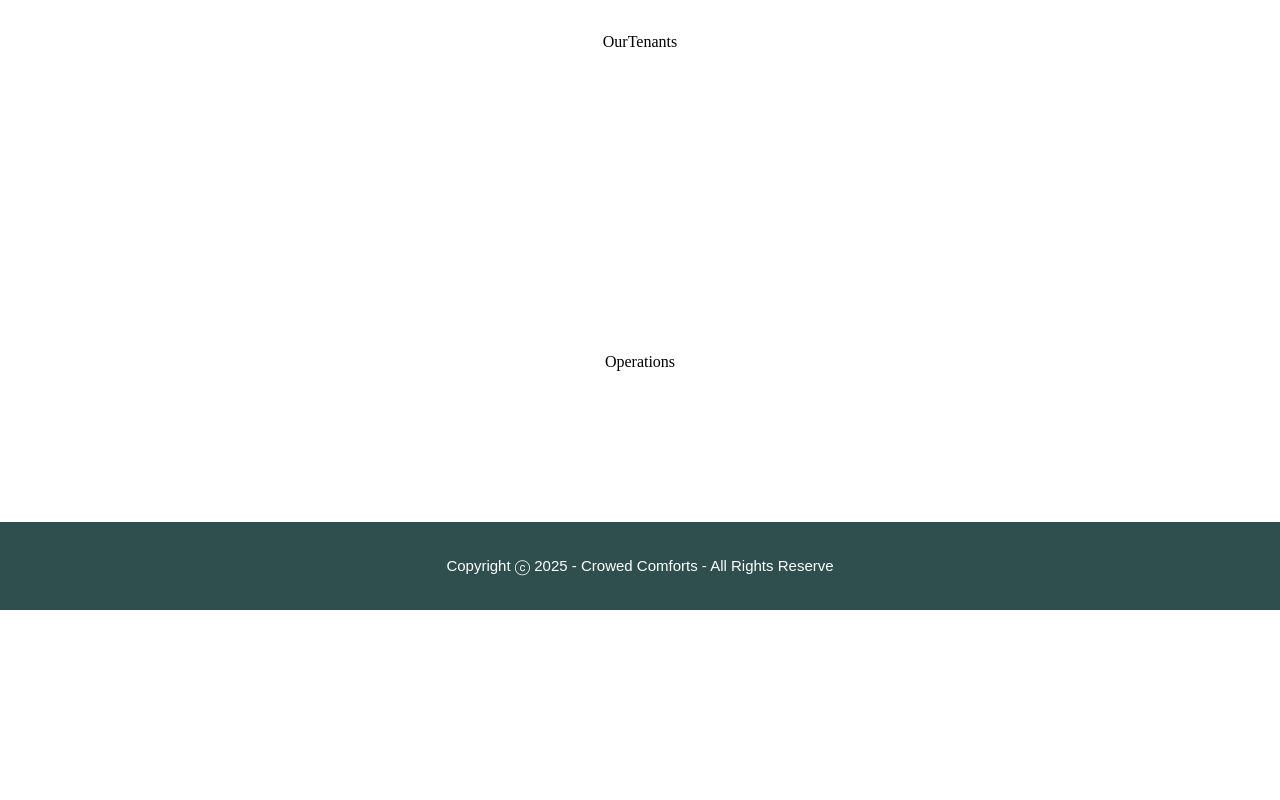
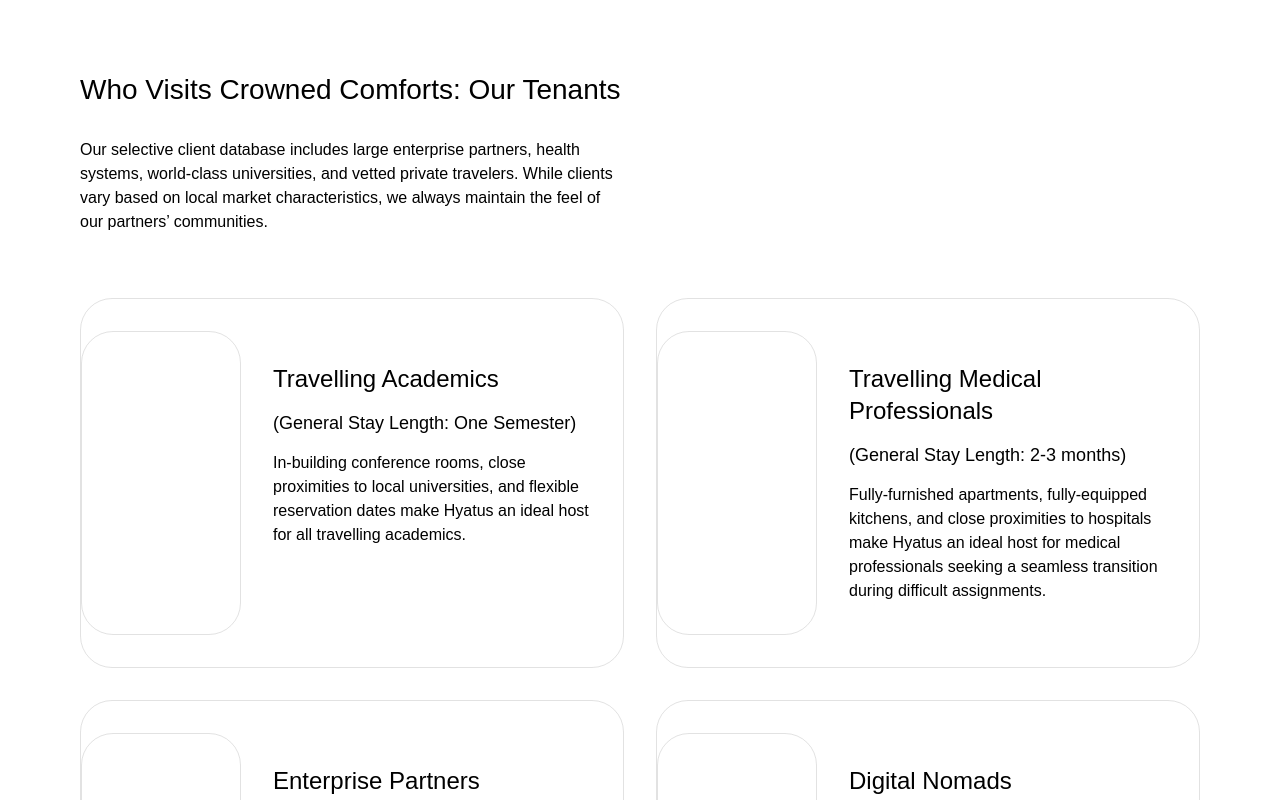
Before and after one commit to adinduokoro/Crowned-Comforts, a React (Create React App) app: page /partner in a window 1280 px wide. Shown: the part 3100-3900 px from the top of the page. Before the commit the page ends 3710 px from the top, so only its background shows below. Built offline with nearby package versions, Linux system fonts and the light colour scheme.

Commit message:
Cleaning up OurTenants while starting to work on the operations section.

```diff
--- a/src/components/ourPromise/OurPromise.js
+++ b/src/components/ourPromise/OurPromise.js
@@ -28,7 +28,7 @@ const OurPromise = () => {
           </div>
         );
       })}
-      <div className={styles.button}>
+      <div className={styles.buttonContainer}>
         <Link to="/contact">
           <button className="primary-button">Let's Connect</button>
         </Link>
--- a/src/components/ourPromise/OurPromise.module.css
+++ b/src/components/ourPromise/OurPromise.module.css
@@ -4,6 +4,7 @@
   display: flex;
   flex-direction: column;
   align-items: center;
+  padding: 4rem 0;
 }
 
 .card {
--- a/src/components/ourTenants/OurTenants.js
+++ b/src/components/ourTenants/OurTenants.js
@@ -1,11 +1,38 @@
-import React from 'react'
-import styles from "./OurTenants.module.css"
-import { Section } from '../../ux'
+import React from "react";
+import styles from "./OurTenants.module.css";
+import { Section } from "../../ux";
+import { tenants } from "./data";
 
 const OurTenants = () => {
   return (
-    <Section>OurTenants</Section>
-  )
-}
+    <Section background="ourTenantsBackground">
+      <div className={styles.ourTenants}>
+        <div className={styles.header}>
+          <h3>Who Visits Crowned Comforts: Our Tenants</h3>
+          <p className="text-regular">
+            Our selective client database includes large enterprise partners,
+            health systems, world-class universities, and vetted private
+            travelers. While clients vary based on local market characteristics,
+            we always maintain the feel of our partners’ communities.
+          </p>
+        </div>
+        <ul className={styles.cards}>
+          {tenants.map((tenant, index) => (
+            <li className={styles.card} key={index}>
+              <div className={styles.imageContainer}>
+                <img src={tenant.image} alt="" />
+              </div>
+              <div className={styles.content}>
+                <p className="text-header">{tenant.profession}</p>
+                <p className="text-large">{`(General Stay Length: ${tenant.typicalStay})`}</p>
+                <p className="text-regular">{tenant.description}</p>
+              </div>
+            </li>
+          ))}
+        </ul>
+      </div>
+    </Section>
+  );
+};
 
-export default OurTenants
+export default OurTenants;
--- a/src/components/ourTenants/OurTenants.module.css
+++ b/src/components/ourTenants/OurTenants.module.css
@@ -0,0 +1,46 @@
+.ourTenants {
+  width: 100%;
+  display: flex;
+  flex-direction: column;
+  gap: 4rem;
+}
+
+.header {
+  display: flex;
+  flex-direction: column;
+  max-width: 34rem;
+  gap: 2rem;
+}
+
+.cards {
+  display: grid;
+  grid-template-columns: repeat(2, 1fr); /* Two equal columns */
+  grid-auto-rows: minmax(1fr, auto); /* Auto height but at least 100px */
+  gap: 2rem; /* Space between items */
+}
+
+.card {
+  border-radius: 2rem;
+  border: 1px solid var(--Border-Primary, rgba(140, 140, 140, 0.25));
+  display: flex;
+  padding: 2rem 0rem;
+  justify-content: center;
+  align-items: flex-start;
+}
+
+
+
+
+.imageContainer {
+  border-radius: 2rem;
+  min-width: 10rem;
+  align-self: stretch;
+  border: 1px solid var(--Border-Primary, rgba(140, 140, 140, 0.25));
+}
+
+.content {
+  display: flex;
+  flex-direction: column;
+  gap: 1rem;
+  padding: 2rem;
+}
--- /dev/null
+++ b/src/components/ourTenants/data.js
@@ -0,0 +1,30 @@
+export const tenants = [
+  {
+    image: "",
+    profession: "Travelling Academics",
+    typicalStay: "One Semester",
+    description:
+      "In-building conference rooms, close proximities to local universities, and flexible reservation dates make Hyatus an ideal host for all travelling academics.",
+  },
+  {
+    image: "",
+    profession: "Travelling Medical Professionals",
+    typicalStay: "2-3 months",
+    description:
+      "Fully-furnished apartments, fully-equipped kitchens, and close proximities to hospitals make Hyatus an ideal host for medical professionals seeking a seamless transition during difficult assignments.",
+  },
+  {
+    image: "",
+    profession: "Enterprise Partners",
+    typicalStay: "2-6 months",
+    description:
+      "In-building conference rooms, close proximities to local universities, and flexible reservation dates make Hyatus an ideal host for all travelling academics.",
+  },
+  {
+    image: "",
+    profession: "Digital Nomads",
+    typicalStay: "1-2 months",
+    description:
+      "Hyatus provides vetted travelers the opportunity to work from home in thoughtfully designed spaces, including remote work technological upgrades, aimed at offering clients the flexibility to work while also discovering new cities.",
+  },
+];
--- a/src/ux/pageHeader/PageHeader.module.css
+++ b/src/ux/pageHeader/PageHeader.module.css
@@ -30,4 +30,5 @@ align-items: center;
 gap: 0.625rem;
 border-radius: 6.25rem;
 border: 2px solid var(--white-color);
+cursor: pointer;
 }
```
